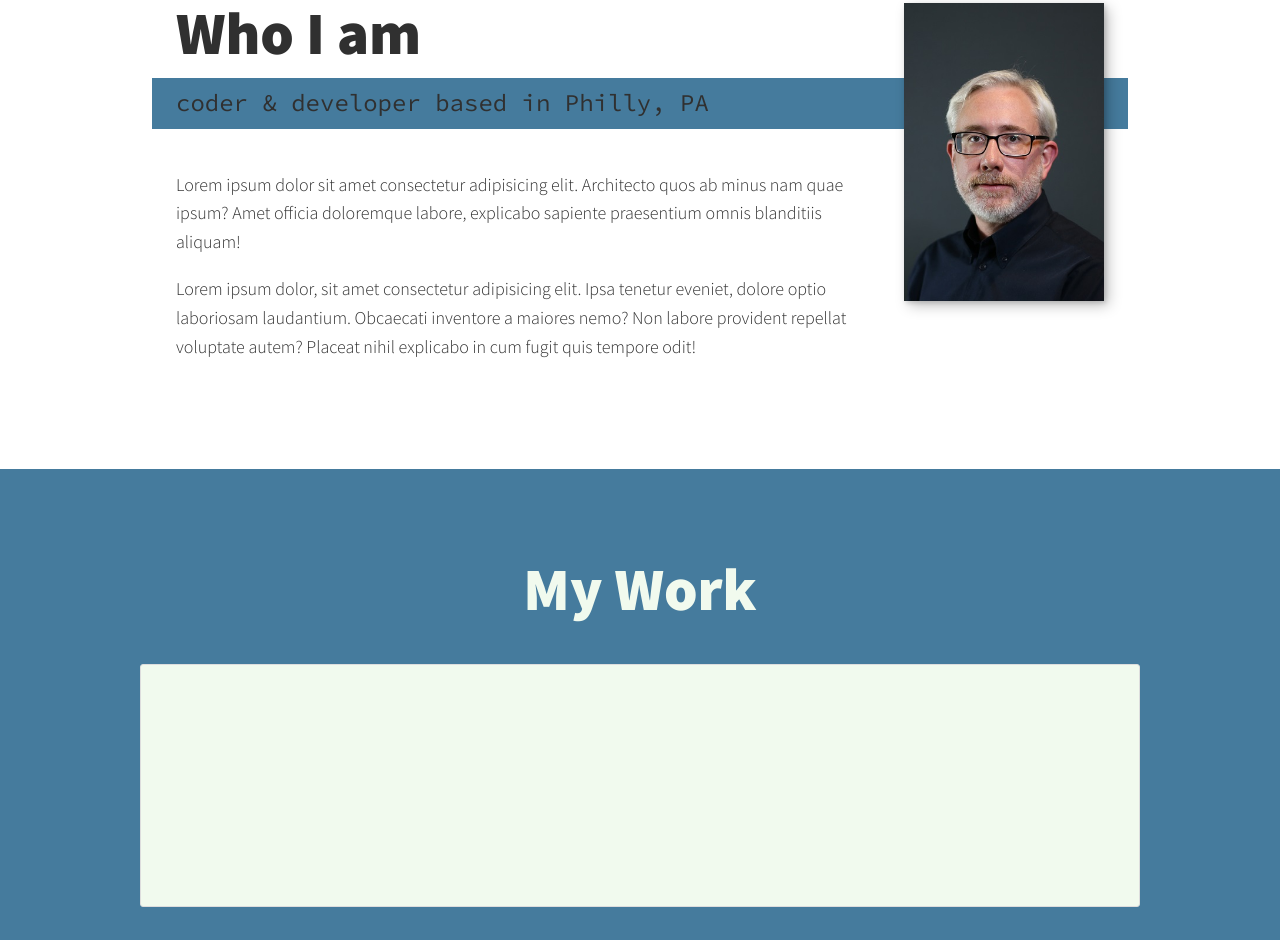
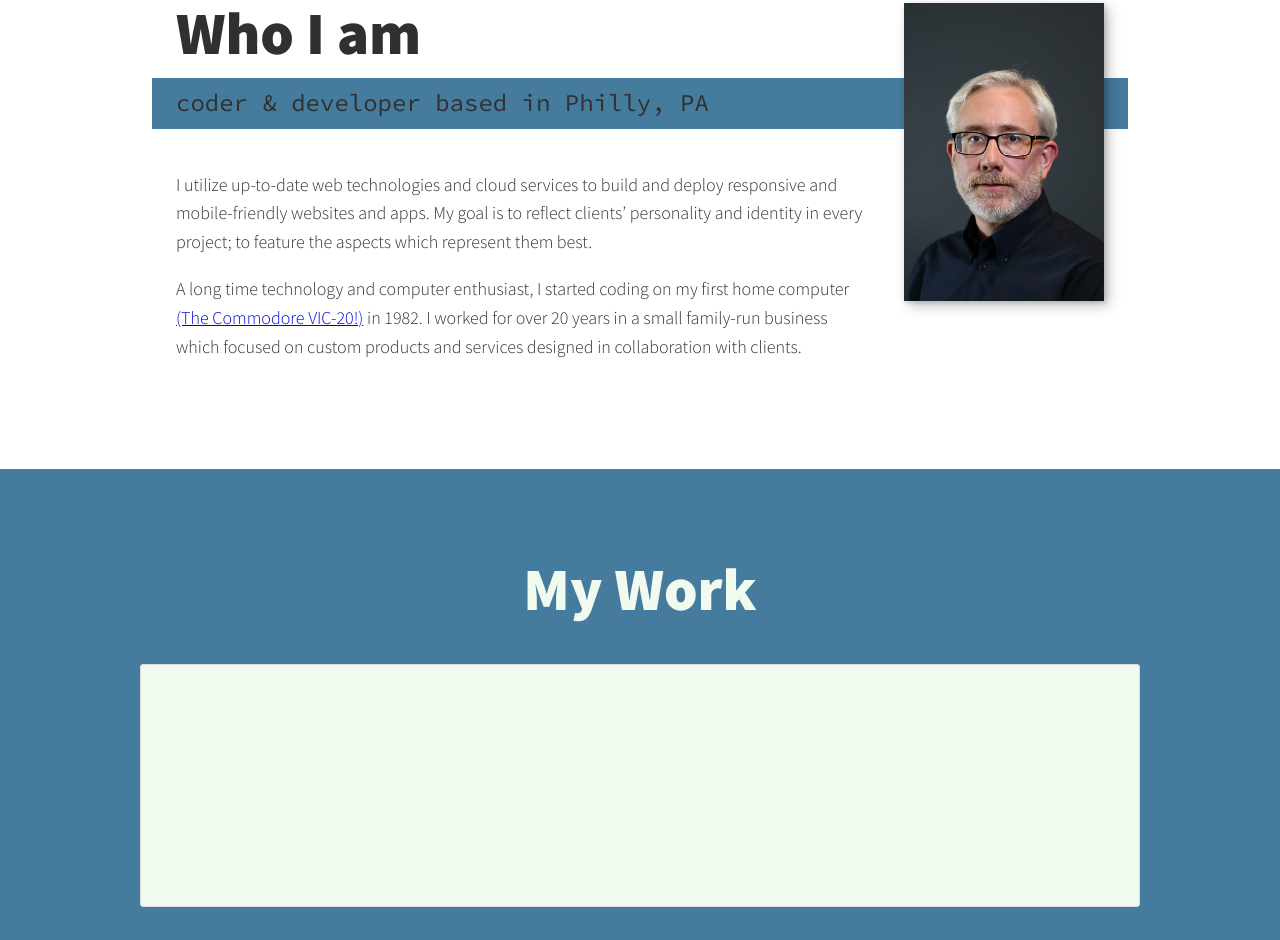
Before and after one commit to ryanroat/portfolioV4, a website: page index.html in a window 1280 px wide. Shown: the part 1162-2102 px from the top of the page. Drawn offline with nearby package versions, Linux system fonts and the light colour scheme; a script that the page names is missing; a web font is replaced by a local one.

Commit message:
text for about me section

```diff
--- a/index.html
+++ b/index.html
@@ -116,15 +116,20 @@
 
       <div class="about-me__body">
         <p>
-          Lorem ipsum dolor sit amet consectetur adipisicing elit. Architecto
-          quos ab minus nam quae ipsum? Amet officia doloremque labore,
-          explicabo sapiente praesentium omnis blanditiis aliquam!
+          I utilize up-to-date web technologies and cloud services to build and
+          deploy responsive and mobile-friendly websites and apps. My goal is to
+          reflect clients’ personality and identity in every project; to feature
+          the aspects which represent them best.
         </p>
         <p>
-          Lorem ipsum dolor, sit amet consectetur adipisicing elit. Ipsa tenetur
-          eveniet, dolore optio laboriosam laudantium. Obcaecati inventore a
-          maiores nemo? Non labore provident repellat voluptate autem? Placeat
-          nihil explicabo in cum fugit quis tempore odit!
+          A long time technology and computer enthusiast, I started coding on my
+          first home computer
+          <a href="http://oldcomputers.net/vic20.html" class="vic-20"
+            >(The Commodore VIC-20!)</a
+          >
+          in 1982. I worked for over 20 years in a small family-run business
+          which focused on custom products and services designed in
+          collaboration with clients.
         </p>
       </div>
       <img
```
